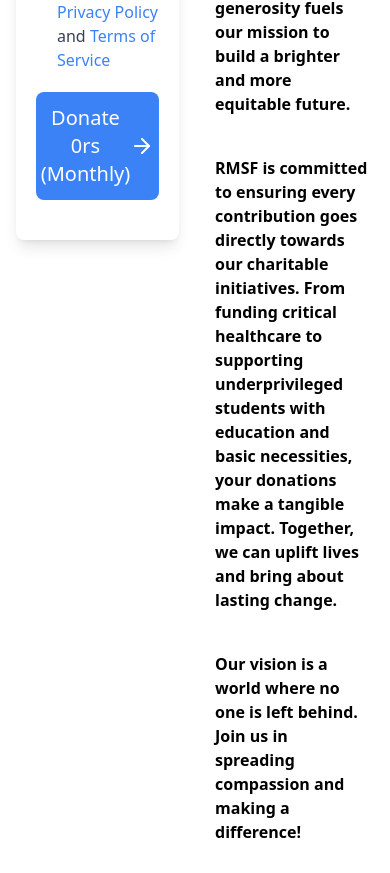
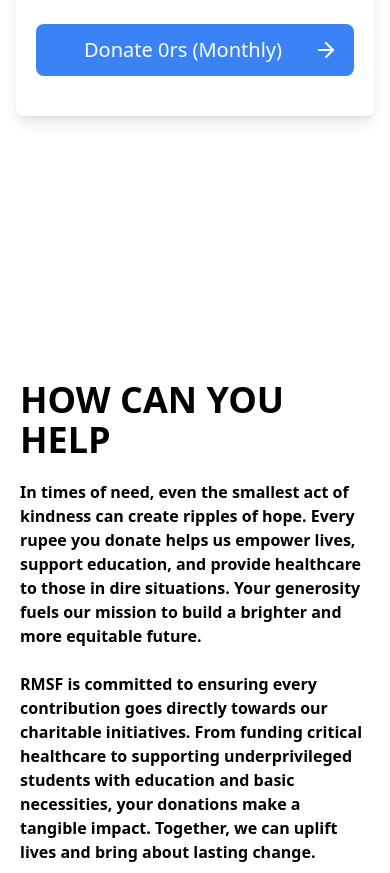
Before and after one commit to sahilkhude117/rmsf, a Next.js app: page /donate/user-information in a window 390 px wide. Shown: the part 1124-1997 px from the top of the page. Built offline with nearby package versions, Linux system fonts and the light colour scheme; no server answers.

Commit message:
added Responsiveness

```diff
--- a/app/donate/layout.tsx
+++ b/app/donate/layout.tsx
@@ -4,29 +4,29 @@ export default function ({ children }: { children: React.ReactNode }) {
   return (
     <div className="mt-10 mb-10">
       <ProgramTitle src="/images/white-bg.png" alt="Donate" title="DONATE" />
-      <div className="grid grid-cols-2">
+      <div className="grid grid-cols-1 md:grid-cols-2 gap-10">
         <div>{children}</div>
         <div className="max-w-4xl w-full mt-40">
-          <div className="font-extrabold text-5xl m-5">
+          <div className="font-extrabold text-4xl sm:text-5xl m-5">
             <div>HOW CAN YOU</div>
             <div>HELP</div>
           </div>
-          <div className="font-semibold m-5">
-            <div className="mb-10">
+          <div className="font-semibold text-base sm:text-lg m-5">
+            <div className="mb-6 sm:mb-10">
               In times of need, even the smallest act of kindness can create
               ripples of hope. Every rupee you donate helps us empower lives,
               support education, and provide healthcare to those in dire
               situations. Your generosity fuels our mission to build a brighter
               and more equitable future.
             </div>
-            <div className="mb-10">
+            <div className="mb-6 sm:mb-10">
               RMSF is committed to ensuring every contribution goes directly
               towards our charitable initiatives. From funding critical
               healthcare to supporting underprivileged students with education
               and basic necessities, your donations make a tangible impact.
               Together, we can uplift lives and bring about lasting change.
             </div>
-            <div className="mb-10">
+            <div className="mb-6 sm:mb-10">
               Our vision is a world where no one is left behind. Join us in
               spreading compassion and making a difference!
             </div>
```
